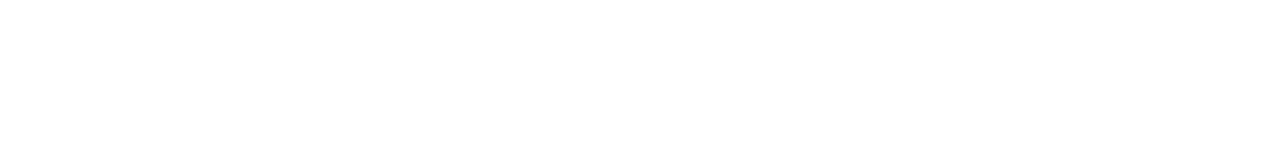
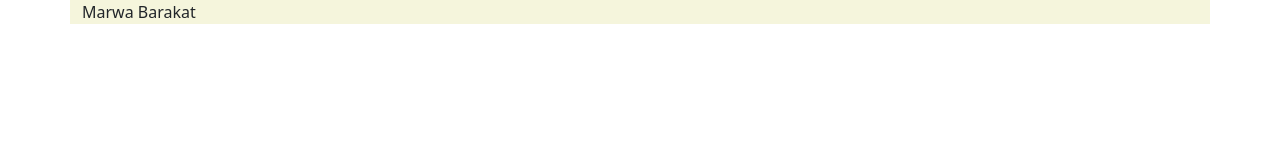
Before and after one commit to mbarakat10/Marwa-Barakat-JOUR352, a plain HTML site: page online-portfolio-project/index.html in a window 1280 px wide. Drawn offline with nearby package versions, Linux system fonts and the light colour scheme.

Commit message:
drafting online portfolio

```diff
--- a/online-portfolio-project/index.html
+++ b/online-portfolio-project/index.html
@@ -2,10 +2,22 @@
 <html lang="en">
 
 <head>
+
+    <meta charset="utf-8">
+    <meta name="viewport" content="width=device-width, initial-scale=1, shrink-to-fit=no">
+
+    <!-- Bootstrap CSS and JavaScript -->
+    <link href="https://cdn.jsdelivr.net/npm/bootstrap@5.0.1/dist/css/bootstrap.min.css" rel="stylesheet" integrity="sha384-+0n0xVW2eSR5OomGNYDnhzAbDsOXxcvSN1TPprVMTNDbiYZCxYbOOl7+AMvyTG2x" crossorigin="anonymous">
+    <script src="https://cdn.jsdelivr.net/npm/bootstrap@5.0.1/dist/js/bootstrap.bundle.min.js" integrity="sha384-gtEjrD/SeCtmISkJkNUaaKMoLD0//ElJ19smozuHV6z3Iehds+3Ulb9Bn9Plx0x4" crossorigin="anonymous"></script>
+    <link rel="stylesheet" href="https://cdn.jsdelivr.net/npm/bootstrap-icons@1.5.0/font/bootstrap-icons.css">
+
     <link href="style.css" rel="stylesheet">
 </head>
 
 <body>
+    <div class="container">
+        Marwa Barakat
+    </div>
 </body>
 
 </html>
--- a/online-portfolio-project/style.css
+++ b/online-portfolio-project/style.css
@@ -0,0 +1,3 @@
+.container {
+    background-color:beige;
+}
```
